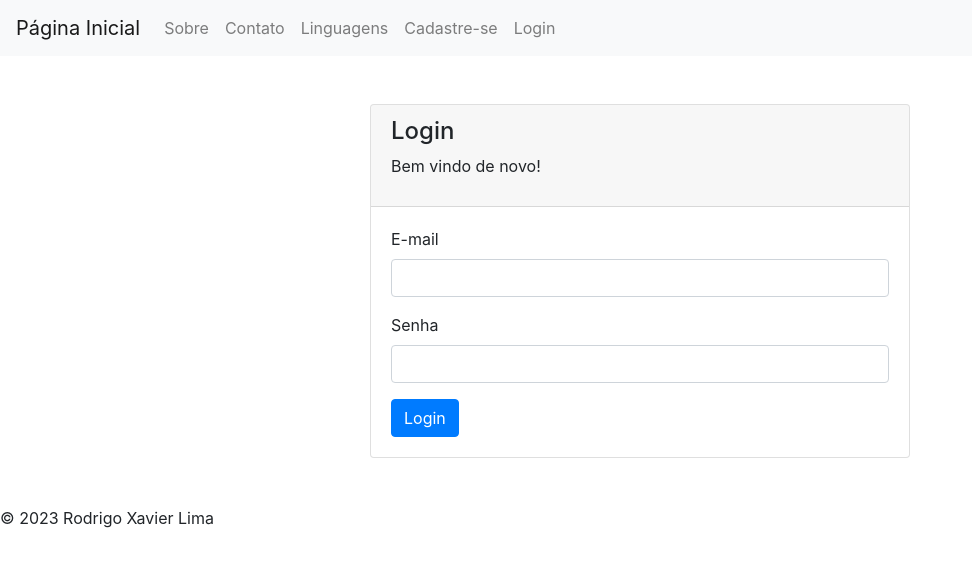
After one commit to RodrigoXavierDev/meuprojeto, a Flask app: page /login in a window 1280 px wide. The commit adds this page. Shown: the top 567 px of the page, without its empty margins (0-972 px from the left). Run offline with Flask 3, Linux system fonts and the light colour scheme; parts of the project's set-up code (start-up, migrations or seed data) failed here and were passed over; some libraries are stand-ins or nearby versions.

Commit message:
adicionando cadastro e login

```diff
--- a/app/forms.py
+++ b/app/forms.py
@@ -8,3 +8,9 @@ class Contato(FlaskForm):
     telefone = TelField('telefone', validators=[DataRequired()])
     mensagem = TextAreaField('mensagem')
     enviar = SubmitField('enviar')
+
+class Cadastro(flaskForm):
+    nome = StringField('nome', validators=[DataRequired()])
+    email = StringField('email', validators=[DataRequired()])
+    senha = StringField('senha', validators=[DataRequired()])
+    enviar = StringField('Enviar')
--- a/app/routes.py
+++ b/app/routes.py
@@ -2,6 +2,8 @@ from app import app, db
 from flask import render_template, url_for, request, flash
 from app.forms import Contato
 from app.models import ContatoModel
+from app.forms import Cadastro
+from app.models import CadastroModel
 
 
 @app.route('/')
@@ -39,3 +41,23 @@ def linguagens():
 @app.route('/teste')
 def teste():
     return render_template('teste.html')
+
+@app.route('/cadastro', methods =['POST', 'GET'])
+def cadastro():
+    dados_formulario = None
+    cadastro = Cadastro()
+    print('Acessou a rota de cadastro!')
+    if cadastro.validate_on_submite():
+        flash('Seu cadastro foi realizado com sucesso!')
+        nome = cadastro.nome.data
+        email = cadastro.email.data
+        senha = cadastro.senha.data
+
+        novo_cadastro = CadastroModel(nome=nome,email=email,senha=senha)
+        db.session.add(novo_cadastro)
+        db.session.comnit()
+    return render_template('cadastro.html',titulo = 'Cadastro')
+
+@app.route('/login')
+def login():
+    return render_template('login.html',titulo = 'Login')
--- a/app/templates/base.html
+++ b/app/templates/base.html
@@ -26,6 +26,12 @@
                     <li class="nav-item">
                         <a class="nav-link" href="/linguagens">Linguagens</a>
                     </li>
+                    <li class="nav-item">
+                        <a class="nav-link" href="/cadastre-se">Cadastre-se</a>
+                    </li>
+                    <li class="nav-item">
+                        <a class="nav-link" href="/login">Login</a>
+                    </li>
                 </ul>
             </div>
         </nav>
--- /dev/null
+++ b/app/templates/login.html
@@ -0,0 +1,27 @@
+{% extends "base.html" %}
+
+{% block conteudo %}
+    <div class="row justify-content-center">
+        <div class="col-md-6">
+            <div class="card mt-5">
+                <div class="card-header">
+                    <h4>Login</h4>
+                    <p>Bem vindo de novo!</p>
+                </div>
+                <div class="card-body">
+                    <form action="/login" method="POST">
+                        <div class="form-group">
+                            <label for="email">E-mail</label>
+                            <input type="email" class="form-control" id="email" name="email" required>
+                        </div>
+                        <div class="form-group">
+                            <label for="senha">Senha</label>
+                            <input type="password" class="form-control" id="senha" name="senha" required>
+                        </div>
+                        <button type="submit" class="btn btn-primary">Login</button>
+                    </form>
+                </div>
+            </div>
+        </div>
+    </div>
+{% endblock %}
```
Also changed, not shown: app/models.py (+9 -0 lines), app/templates/cadastro.html (added, +30 -0 lines), app/templates/contatos.html (+9 -7 lines), app/templates/linguagens.html (+6 -6 lines).
